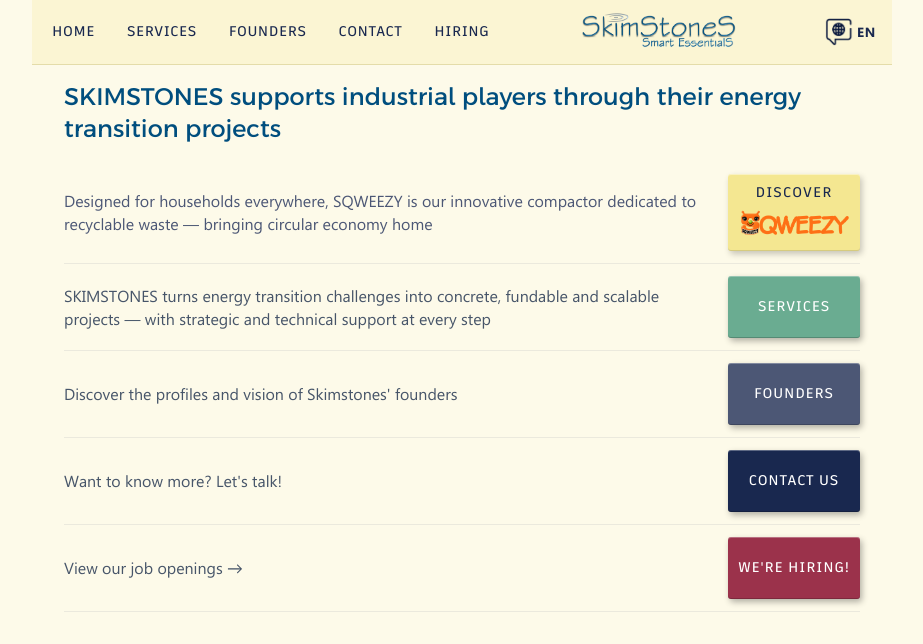
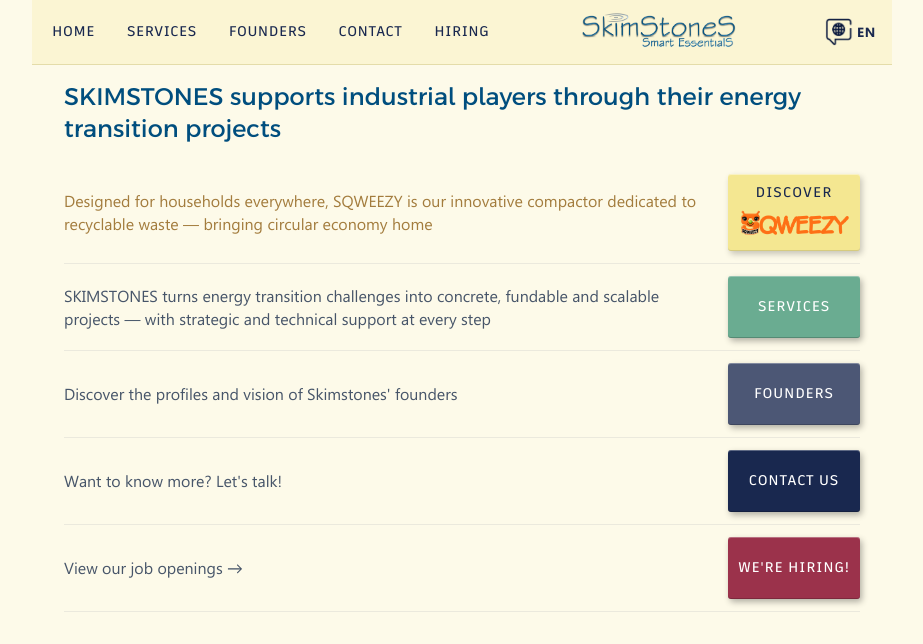
Before and after one commit to getsqweezy/skimstones-site, a Next.js app: page /en in a window 1280 px wide. In both pictures the pointer is over the link 568 px from the left and 212 px from the top of the page. Shown: the top 644 px of the page, without its empty margins (178-1101 px from the left). Built offline with nearby package versions, Linux system fonts and the light colour scheme.

Commit message:
modif homeFIN

```diff
--- a/src/app/globals.css
+++ b/src/app/globals.css
@@ -547,7 +547,7 @@
 }
 .home-row-text-link:hover,
 .home-row-text-link:hover p {
-  color: #4C5775 !important;
+  color: #A37C3D!important;
 }
 
 /* Base des boutons CTA home */
```
